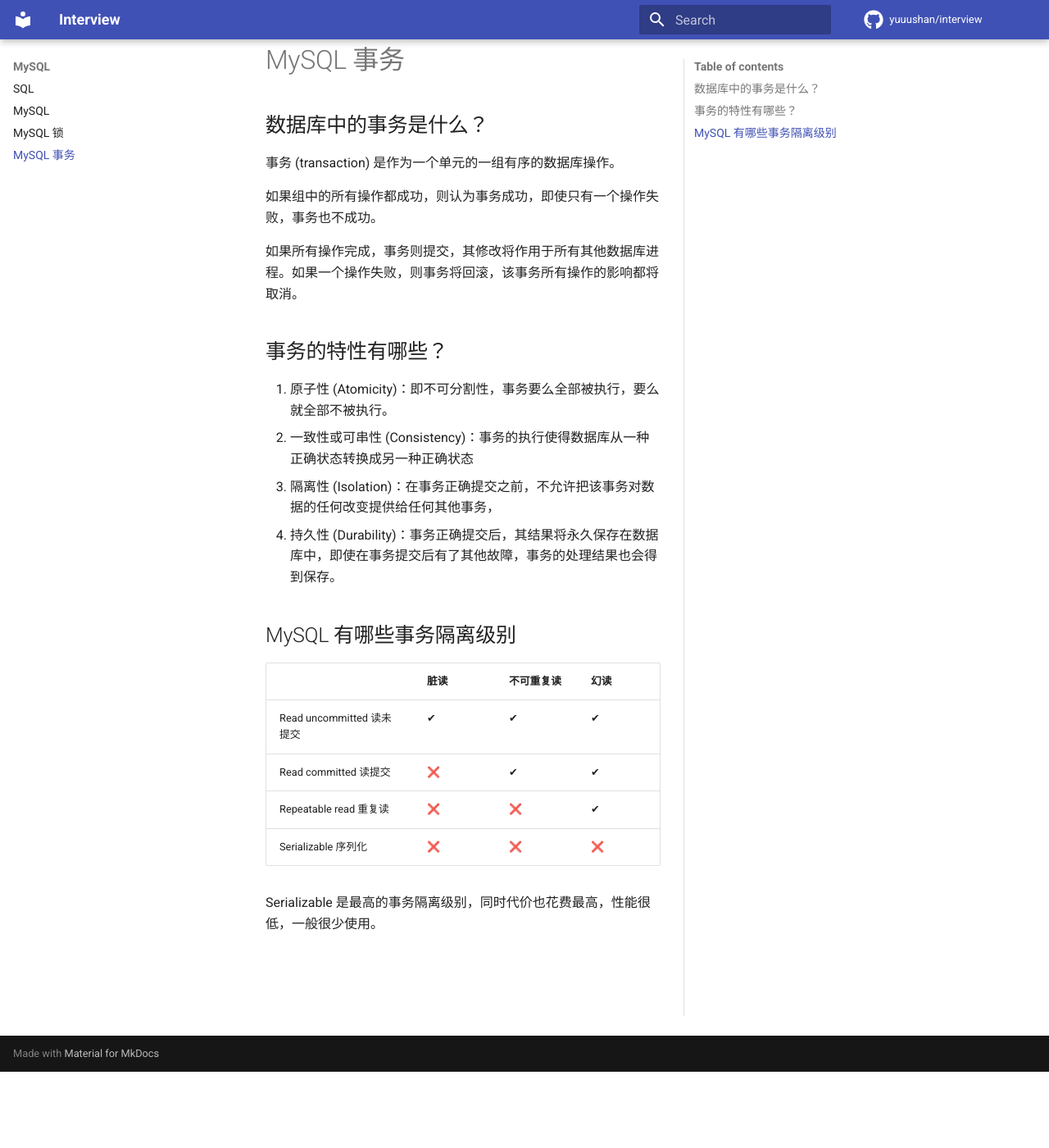
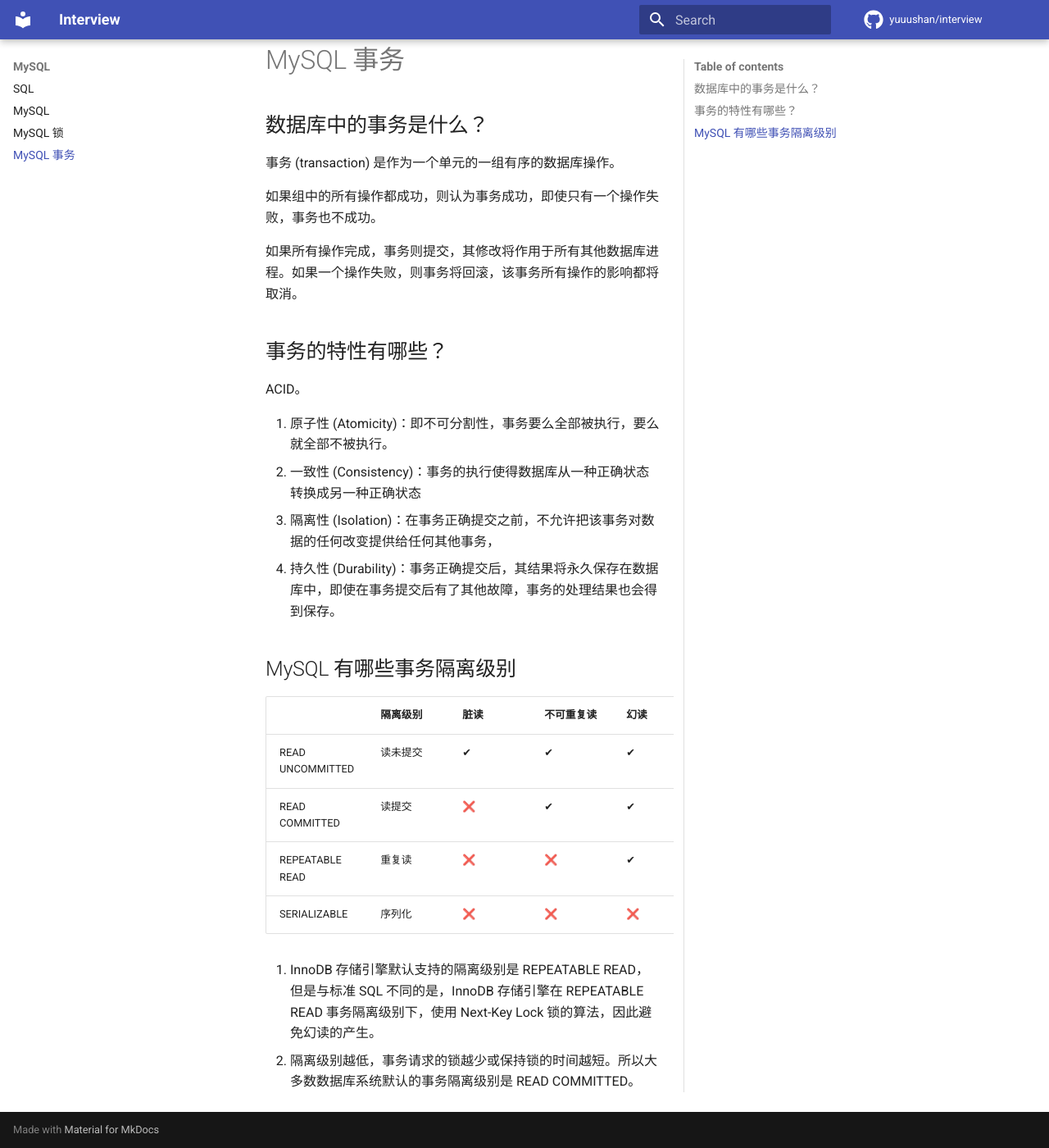
Before and after one commit to yuuushan/interview, an MkDocs documentation site: the page built from docs/mysql/transaction.md, in a window 1280 px wide and 1400 px high, scrolled down 93 px. Shown: the whole window at 82% size. Built offline with MkDocs 1.6.1 and Material for MkDocs 9.7.7, drawn with Linux system fonts in a browser that asks for light colours; comment, search, counter and statistics services are not loaded.

Commit message:
📝 (mysql): 对事务隔离级别部分做了补充

```diff
--- a/docs/mysql/transaction.md
+++ b/docs/mysql/transaction.md
@@ -10,18 +10,21 @@
 
 ## 事务的特性有哪些？
 
+ACID。
+
 1. 原子性 (Atomicity)：即不可分割性，事务要么全部被执行，要么就全部不被执行。
-2. 一致性或可串性 (Consistency)：事务的执行使得数据库从一种正确状态转换成另一种正确状态
+2. 一致性 (Consistency)：事务的执行使得数据库从一种正确状态转换成另一种正确状态
 3. 隔离性 (Isolation)：在事务正确提交之前，不允许把该事务对数据的任何改变提供给任何其他事务，
 4. 持久性 (Durability)：事务正确提交后，其结果将永久保存在数据库中，即使在事务提交后有了其他故障，事务的处理结果也会得到保存。
 
 ## MySQL 有哪些事务隔离级别
 
-|                           | 脏读 | 不可重复读 | 幻读 |
-| ------------------------- | ---- | ---------- | ---- |
-| Read uncommitted 读未提交 | ✔    | ✔          | ✔    |
-| Read committed 读提交     | ❌   | ✔          | ✔    |
-| Repeatable read 重复读    | ❌   | ❌         | ✔    |
-| Serializable 序列化       | ❌   | ❌         | ❌   |
+|                  | 隔离级别 | 脏读 | 不可重复读 | 幻读 |
+| ---------------- | -------- | ---- | ---------- | ---- |
+| READ UNCOMMITTED | 读未提交 | ✔    | ✔          | ✔    |
+| READ COMMITTED   | 读提交   | ❌   | ✔          | ✔    |
+| REPEATABLE READ  | 重复读   | ❌   | ❌         | ✔    |
+| SERIALIZABLE     | 序列化   | ❌   | ❌         | ❌   |
 
-Serializable 是最高的事务隔离级别，同时代价也花费最高，性能很低，一般很少使用。
+1. InnoDB 存储引擎默认支持的隔离级别是 REPEATABLE READ，但是与标准 SQL 不同的是，InnoDB 存储引擎在 REPEATABLE READ 事务隔离级别下，使用 Next-Key Lock 锁的算法，因此避免幻读的产生。
+2. 隔离级别越低，事务请求的锁越少或保持锁的时间越短。所以大多数数据库系统默认的事务隔离级别是 READ COMMITTED。
```
